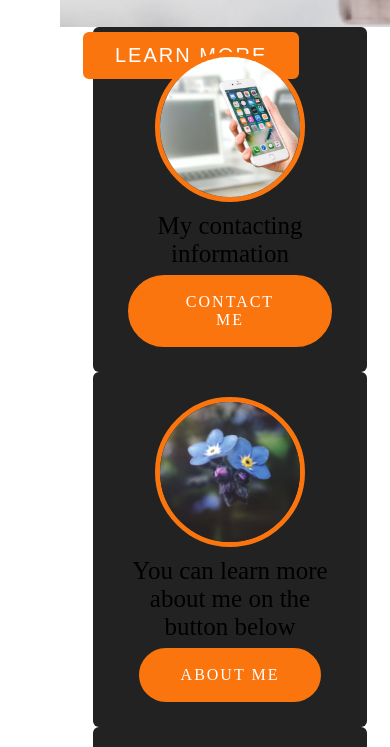
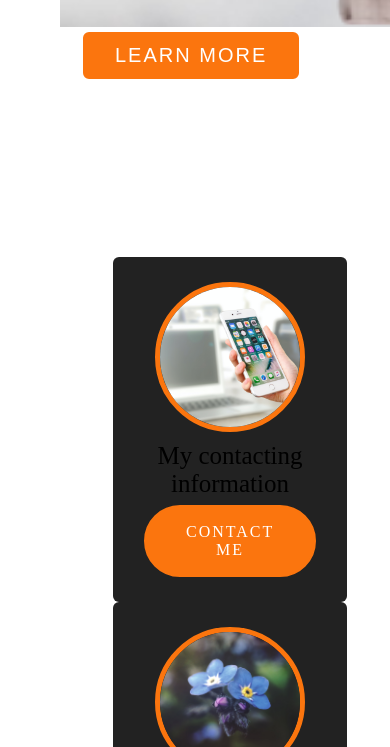
Before and after one commit to Martha-Iradukunda/My-BRAND-Martha, a plain HTML site: page index.html in a window 390 px wide. Shown: the part 897-1644 px from the top of the page. Drawn offline with Linux system fonts and the light colour scheme.

Commit message:
dashboard modified

```diff
--- a/Allstyles.css
+++ b/Allstyles.css
@@ -265,7 +265,6 @@
 
         .portifo .teams {
             color: #fff;
-            /* background: #111; */
         }
 
         .portifo .title::before,
@@ -275,7 +274,6 @@
 
         .portifo .title::after,
         .teams .title::after {
-            /* background: #111; */
             content: "what i provide";
         }
 
@@ -848,6 +846,11 @@
             .home .home-content .text-2 {
                 font-size: 50px;
             }
+            .teams {
+                width: 100%;
+                margin-top: 120px;
+                padding: 20px;
+            }
             .home .home-content .text-3 {
                 font-size: 27px;
             }
--- a/blogPage.css
+++ b/blogPage.css
@@ -126,13 +126,22 @@ main {
 
 .card {
     margin-top: 20px;
-    width: 300px;
+    width: 380px;
     min-height: 300px;
     display: flex;
     flex-direction: column;
     justify-content: center;
     /* color: white; */
-    background: white;
+    background: #222;
+    margin-left: 20px;
+}
+
+.card p {
+    color: white;
+}
+
+.card h3 {
+    color: #fb750e;
 }
 
 @media (max-width: 690px) {
```
Also changed, not shown: index.html (+1 -0 lines).
